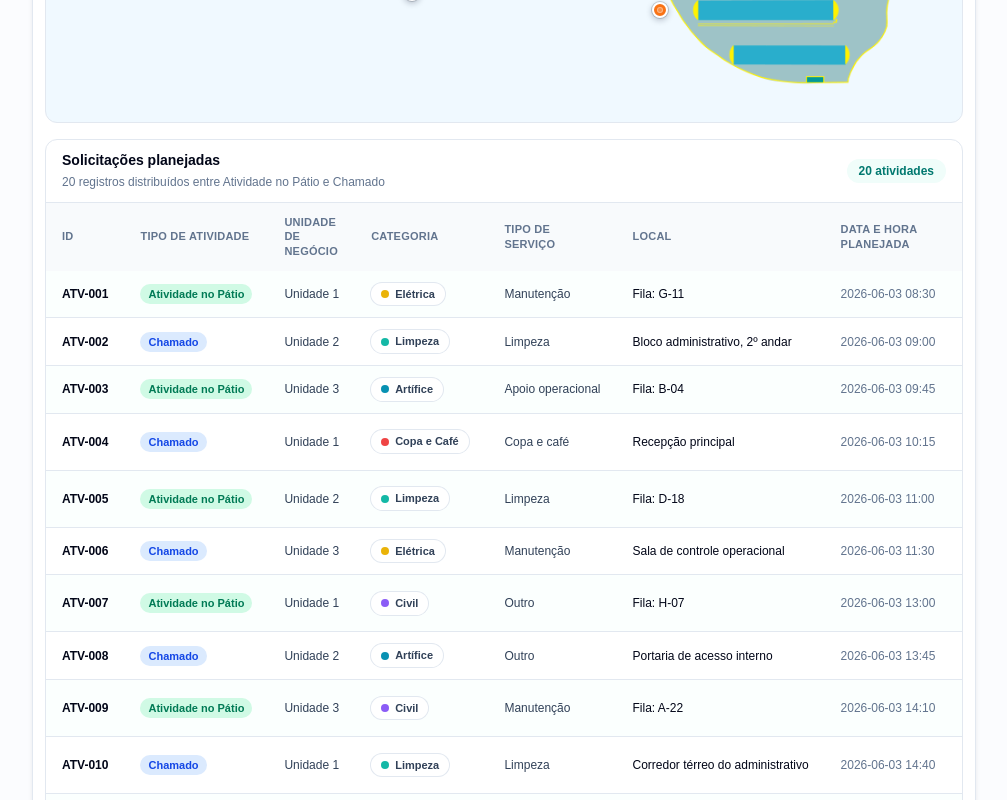
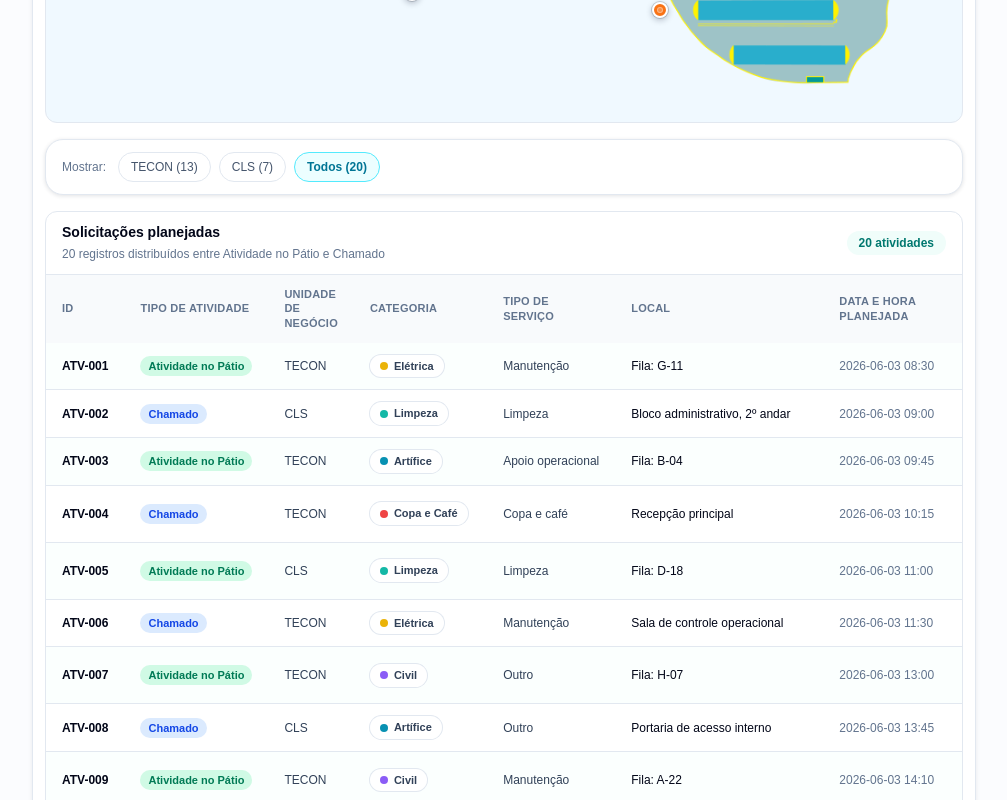
Before and after one commit to BAQ2002/OpsHub-Facilities, a Next.js app: page / in a window 1280 px wide. Shown: the part 1040-1840 px from the top of the page, without its empty margins (268-1275 px from the left). Built offline with nearby package versions, Linux system fonts and the light colour scheme.

Commit message:
Add planned requests unit filter

```diff
--- a/app/page.tsx
+++ b/app/page.tsx
@@ -100,7 +100,7 @@ const activityRecords = [
   {
     id: "ATV-001",
     activityType: "Atividade no Pátio",
-    businessUnit: "Unidade 1",
+    businessUnit: "TECON",
     category: "Elétrica" as ActivityCategory,
     serviceType: "Manutenção",
     location: "Fila: G-11",
@@ -111,7 +111,7 @@ const activityRecords = [
   {
     id: "ATV-002",
     activityType: "Chamado",
-    businessUnit: "Unidade 2",
+    businessUnit: "CLS",
     category: "Limpeza" as ActivityCategory,
     serviceType: "Limpeza",
     location: "Bloco administrativo, 2º andar",
@@ -122,7 +122,7 @@ const activityRecords = [
   {
     id: "ATV-003",
     activityType: "Atividade no Pátio",
-    businessUnit: "Unidade 3",
+    businessUnit: "TECON",
     category: "Artífice" as ActivityCategory,
     serviceType: "Apoio operacional",
     location: "Fila: B-04",
@@ -133,7 +133,7 @@ const activityRecords = [
   {
     id: "ATV-004",
     activityType: "Chamado",
-    businessUnit: "Unidade 1",
+    businessUnit: "TECON",
     category: "Copa e Café" as ActivityCategory,
     serviceType: "Copa e café",
     location: "Recepção principal",
@@ -144,7 +144,7 @@ const activityRecords = [
   {
     id: "ATV-005",
     activityType: "Atividade no Pátio",
-    businessUnit: "Unidade 2",
+    businessUnit: "CLS",
     category: "Limpeza" as ActivityCategory,
     serviceType: "Limpeza",
     location: "Fila: D-18",
@@ -155,7 +155,7 @@ const activityRecords = [
   {
     id: "ATV-006",
     activityType: "Chamado",
-    businessUnit: "Unidade 3",
+    businessUnit: "TECON",
     category: "Elétrica" as ActivityCategory,
     serviceType: "Manutenção",
     location: "Sala de controle operacional",
@@ -166,7 +166,7 @@ const activityRecords = [
   {
     id: "ATV-007",
     activityType: "Atividade no Pátio",
-    businessUnit: "Unidade 1",
+    businessUnit: "TECON",
     category: "Civil" as ActivityCategory,
     serviceType: "Outro",
     location: "Fila: H-07",
@@ -177,7 +177,7 @@ const activityRecords = [
   {
     id: "ATV-008",
     activityType: "Chamado",
-    businessUnit: "Unidade 2",
+    businessUnit: "CLS",
     category: "Artífice" as ActivityCategory,
     serviceType: "Outro",
     location: "Portaria de acesso interno",
@@ -188,7 +188,7 @@ const activityRecords = [
   {
     id: "ATV-009",
     activityType: "Atividade no Pátio",
-    businessUnit: "Unidade 3",
+    businessUnit: "TECON",
     category: "Civil" as ActivityCategory,
     serviceType: "Manutenção",
     location: "Fila: A-22",
@@ -199,7 +199,7 @@ const activityRecords = [
   {
     id: "ATV-010",
     activityType: "Chamado",
-    businessUnit: "Unidade 1",
+    businessUnit: "TECON",
     category: "Limpeza" as ActivityCategory,
     serviceType: "Limpeza",
     location: "Corredor térreo do administrativo",
@@ -210,7 +210,7 @@ const activityRecords = [
   {
     id: "ATV-011",
     activityType: "Atividade no Pátio",
-    businessUnit: "Unidade 2",
+    businessUnit: "CLS",
     category: "Jardinagem" as ActivityCategory,
     serviceType: "Apoio operacional",
     location: "Fila: C-15",
@@ -221,7 +221,7 @@ const activityRecords = [
   {
     id: "ATV-012",
     activityType: "Chamado",
-    businessUnit: "Unidade 3",
+    businessUnit: "TECON",
     category: "Copa e Café" as ActivityCategory,
     serviceType: "Copa e café",
     location: "Auditório",
@@ -232,7 +232,7 @@ const activityRecords = [
   {
     id: "ATV-013",
     activityType: "Atividade no Pátio",
-    businessUnit: "Unidade 1",
+    businessUnit: "TECON",
     category: "Limpeza" as ActivityCategory,
     serviceType: "Limpeza",
     location: "Fila: F-09",
@@ -243,7 +243,7 @@ const activityRecords = [
   {
     id: "ATV-014",
     activityType: "Chamado",
-    businessUnit: "Unidade 2",
+    businessUnit: "CLS",
     category: "Elétrica" as ActivityCategory,
     serviceType: "Manutenção",
     location: "Sala de TI",
@@ -254,7 +254,7 @@ const activityRecords = [
   {
     id: "ATV-015",
     activityType: "Atividade no Pátio",
-    businessUnit: "Unidade 3",
+    businessUnit: "TECON",
     category: "Civil" as ActivityCategory,
     serviceType: "Outro",
     location: "Fila: E-13",
@@ -265,7 +265,7 @@ const activityRecords = [
   {
     id: "ATV-016",
     activityType: "Chamado",
-    businessUnit: "Unidade 1",
+    businessUnit: "TECON",
     category: "Jardinagem" as ActivityCategory,
     serviceType: "Outro",
     location: "Área externa do administrativo",
@@ -276,7 +276,7 @@ const activityRecords = [
   {
     id: "ATV-017",
     activityType: "Atividade no Pátio",
-    businessUnit: "Unidade 2",
+    businessUnit: "CLS",
     category: "Hidráulica" as ActivityCategory,
     serviceType: "Manutenção",
     location: "Fila: I-02",
@@ -287,7 +287,7 @@ const activityRecords = [
   {
     id: "ATV-018",
     activityType: "Chamado",
-    businessUnit: "Unidade 3",
+    businessUnit: "TECON",
     category: "Refrigeração" as ActivityCategory,
     serviceType: "Limpeza",
     location: "Vestiário operacional",
@@ -298,7 +298,7 @@ const activityRecords = [
   {
     id: "ATV-019",
     activityType: "Atividade no Pátio",
-    businessUnit: "Unidade 1",
+    businessUnit: "TECON",
     category: "Refrigeração" as ActivityCategory,
     serviceType: "Apoio operacional",
     location: "Fila: J-06",
@@ -309,7 +309,7 @@ const activityRecords = [
   {
     id: "ATV-020",
     activityType: "Chamado",
-    businessUnit: "Unidade 2",
+    businessUnit: "CLS",
     category: "Artífice" as ActivityCategory,
     serviceType: "Manutenção",
     location: "Sala da gerência",
@@ -326,6 +326,23 @@ const activityMarkers = activityRecords.map((record) => ({
   x: record.mapPosition.x,
   y: record.mapPosition.y,
 }));
+
+const businessUnitFilters = ["TECON", "CLS"] as const;
+
+const plannedRequestFilterOptions = [
+  ...businessUnitFilters.map((businessUnit) => ({
+    label: businessUnit,
+    count: activityRecords.filter(
+      (record) => record.businessUnit === businessUnit,
+    ).length,
+    isActive: false,
+  })),
+  {
+    label: "Todos",
+    count: activityRecords.length,
+    isActive: true,
+  },
+];
 
 const slaSamplesInMinutes = [53];
 
@@ -533,6 +550,27 @@ export default function Home() {
           </h2>
 
           <FacilitiesMap image={mapImage} markers={activityMarkers} />
+
+          <div
+            className="mt-4 flex flex-wrap items-center gap-2 rounded-[18px] border border-slate-200 bg-white px-4 py-3 shadow-[0_1px_4px_rgba(15,23,42,0.12)]"
+            aria-label="Filtros de unidade de negócio das solicitações planejadas"
+          >
+            <span className="mr-1 text-xs font-medium text-slate-500">
+              Mostrar:
+            </span>
+            {plannedRequestFilterOptions.map((option) => (
+              <span
+                key={option.label}
+                className={
+                  option.isActive
+                    ? "rounded-full border border-cyan-300 bg-cyan-50 px-3 py-1.5 text-xs font-semibold text-cyan-700"
+                    : "rounded-full border border-slate-200 bg-white px-3 py-1.5 text-xs font-medium text-slate-600"
+                }
+              >
+                {option.label} ({option.count})
+              </span>
+            ))}
+          </div>
 
           <div className="mt-4 overflow-hidden rounded-xl border border-slate-200 bg-white">
             <div
--- a/app/solicitar-atividade/chamado/page.tsx
+++ b/app/solicitar-atividade/chamado/page.tsx
@@ -5,7 +5,7 @@ const chamadoFields = [
     label: "Unidade de Negócio",
     name: "unidade-negocio",
     type: "select" as const,
-    options: ["Unidade 1", "Unidade 2", "Unidade 3"],
+    options: ["TECON", "CLS"],
   },
   {
     label: "Categoria",
--- a/app/solicitar-atividade/patio/page.tsx
+++ b/app/solicitar-atividade/patio/page.tsx
@@ -5,7 +5,7 @@ const patioFields = [
     label: "Unidade de Negócio",
     name: "unidade-negocio",
     type: "select" as const,
-    options: ["Unidade 1", "Unidade 2", "Unidade 3"],
+    options: ["TECON", "CLS"],
   },
   {
     label: "Local",
```
